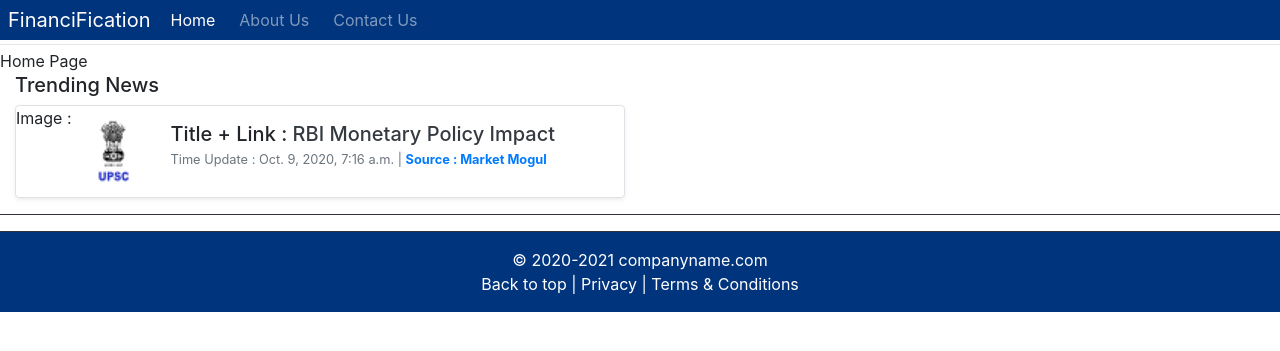
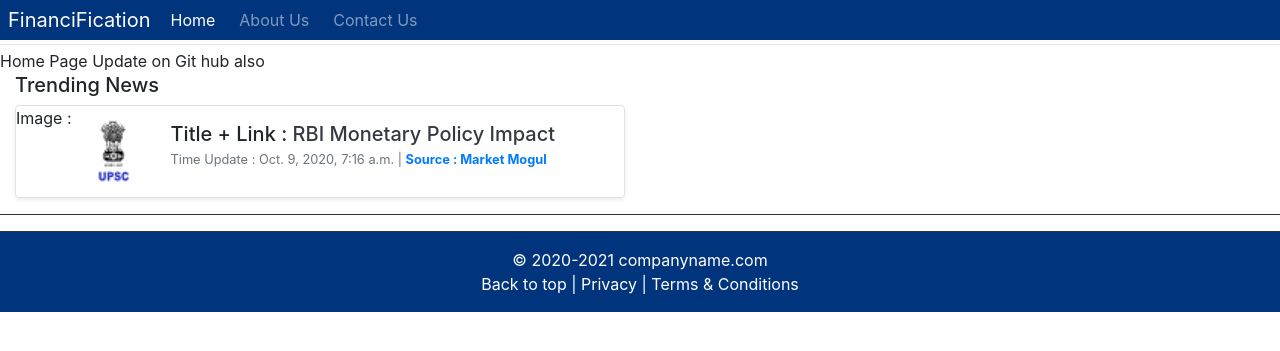
Before and after one commit to sparshchaudhary/MyFinProject, a Django app: page / in a window 1280 px wide. Shown: the top 351 px of the page. Run offline with Django 3.2, Linux system fonts and the light colour scheme; data comes from the database, SQL or seed files in the repository; some libraries are stand-ins or nearby versions.

Commit message:
Index Html Updated about Git Connection

```diff
--- a/templates/Index/Index.html
+++ b/templates/Index/Index.html
@@ -5,7 +5,7 @@
 
 <hr class="my-1">
 
-Home Page
+Home Page Update on Git hub also
 
 <div class="left col-md-6">
         <h5>Trending News</h5>
```
